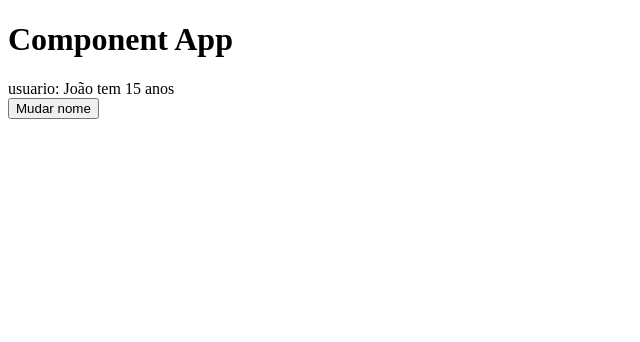
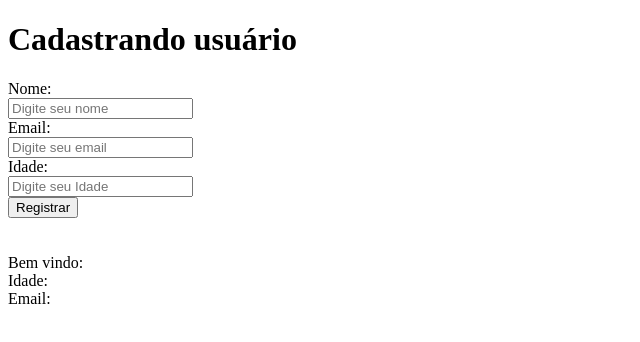
Before and after one commit to nnideck/react-first-app, a React (Create React App) app: page / in a window 1280 px wide. Shown: the top 342 px of the page, without its empty margins (0-640 px from the left). Built offline with nearby package versions, Linux system fonts and the light colour scheme.

Commit message:
Using form + useState

```diff
--- a/src/App.js
+++ b/src/App.js
@@ -1,27 +1,68 @@
-import Nome from "./components/Nome";
+
 import { useState } from "react";
 
 function App(){
-  const [nome, setNome] = useState("João");
-  const [idade, setIdade] = useState(15);
+const [nome, setNome] = useState("");
+const [email, setEmail] = useState("");
+const [idade, setIdade] = useState("");
 
- function handleChangeNome(novoNome, novaIdade){
-        setNome(novoNome);
-        setIdade(novaIdade);
- }
+const [user, setUser] = useState({});
+
+function handleRegister(e) {
+  e.preventDefault();
+alert("Usuário cadastrado com sucesso!");
+// console.log("Usuário cadastrado com sucesso!");
+
+  setUser({
+    nome: nome,
+    email: email,
+    idade: idade
+  })
+}
 
   return(
     <div>
-      <h1>
-        Component App
-      </h1>
-      <Nome aluno={nome} idade={idade} />
-      <br/>
-      <button onClick={() => {handleChangeNome('José', 29)}}>
-        Mudar nome
-      </button>
+      <h1>Cadastrando usuário</h1>
+      <form onSubmit={handleRegister}>
+       <label>Nome:
+        </label>
+        <br/>
+        <input placeholder="Digite seu nome" value={nome} onChange={(e) => setNome(e.target.value)}
+        ></input>
+
+        <br/>
+           <label>Email:
+        </label>
+        <br/>
+        <input placeholder="Digite seu email" value={email} onChange={(e) => setEmail(e.target.value)}
+        ></input>
+        <br/>
+           <label>Idade:
+        </label>
+        <br/>
+        <input placeholder="Digite seu Idade" value={idade} onChange={(e) => setIdade(e.target.value)}
+        ></input>
+        <br/>
+        <button type="submit" onClick={handleRegister}>Registrar</button>
+      </form>
+       <br/>
+        <br/>
+        <div>
+          <span>
+            Bem vindo: {user.nome}
+          </span>
+          <br/>
+          <span>
+            Idade: {user.idade}
+          </span>
+          <br/>
+          <span>
+            Email: {user.email}
+          </span>
+
+        </div>
+
     </div>
-
   )
 
 
```
